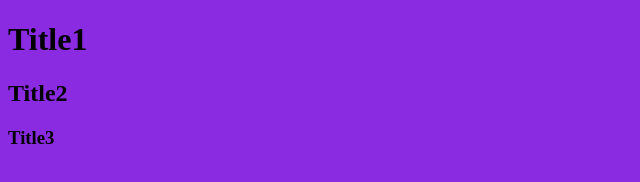
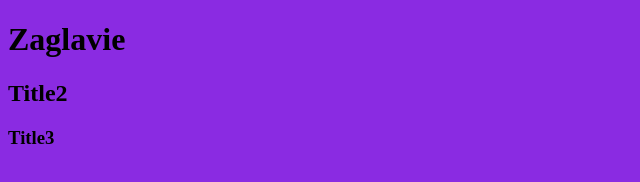
Before and after one commit to Bozhidar123/Test, a plain HTML site: page index.html in a window 1280 px wide. Shown: the whole page, without its empty margins (0-640 px from the left). Drawn offline with Linux system fonts and the light colour scheme.

Commit message:
Changed new h1

```diff
--- a/index.html
+++ b/index.html
@@ -8,7 +8,7 @@
     <title>Document</title>
 </head>
 <body>
-    <h1>Title1</h1>
+    <h1>Zaglavie</h1>
     <h2>Title2</h2>
     <h3>Title3</h3>
 </body>
```
